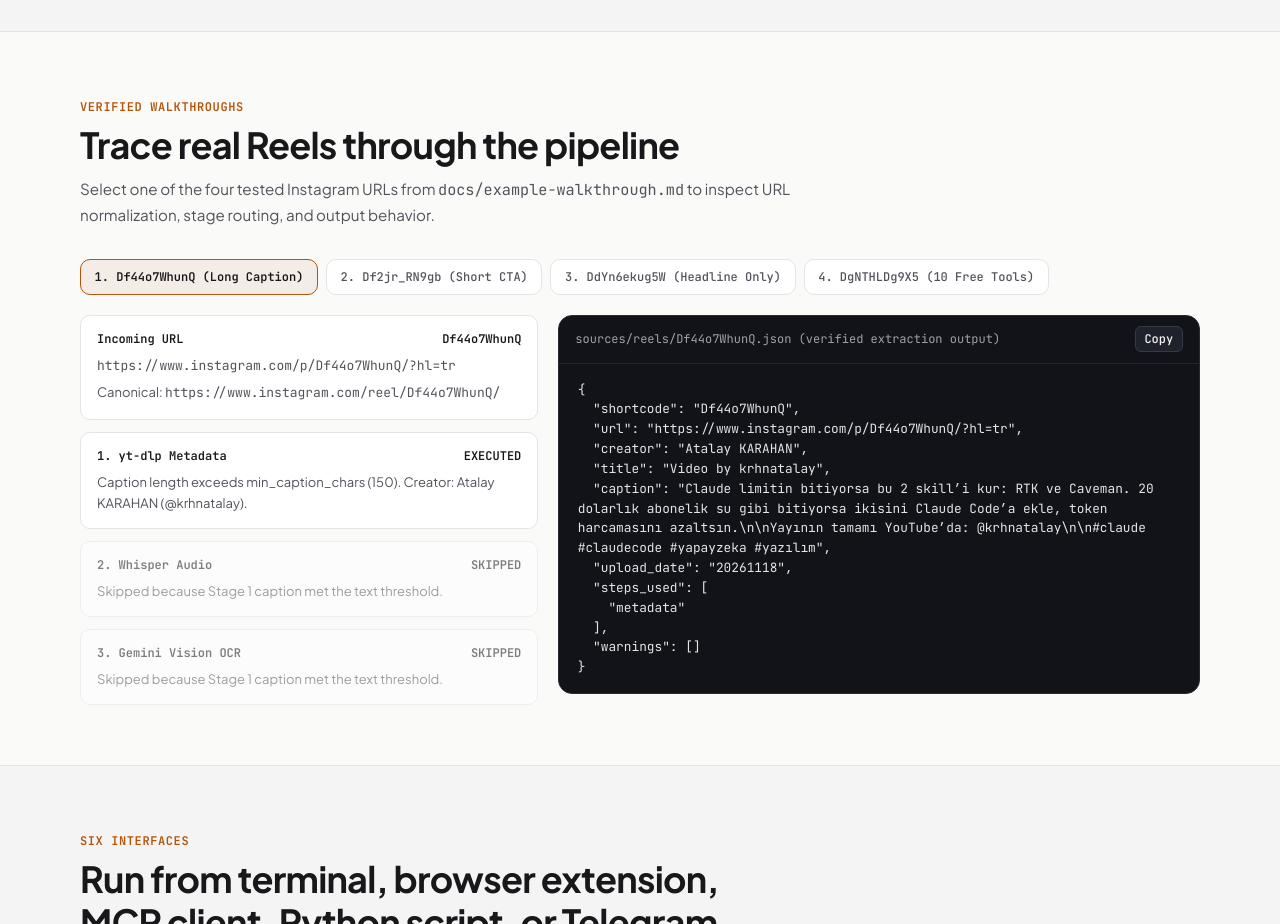
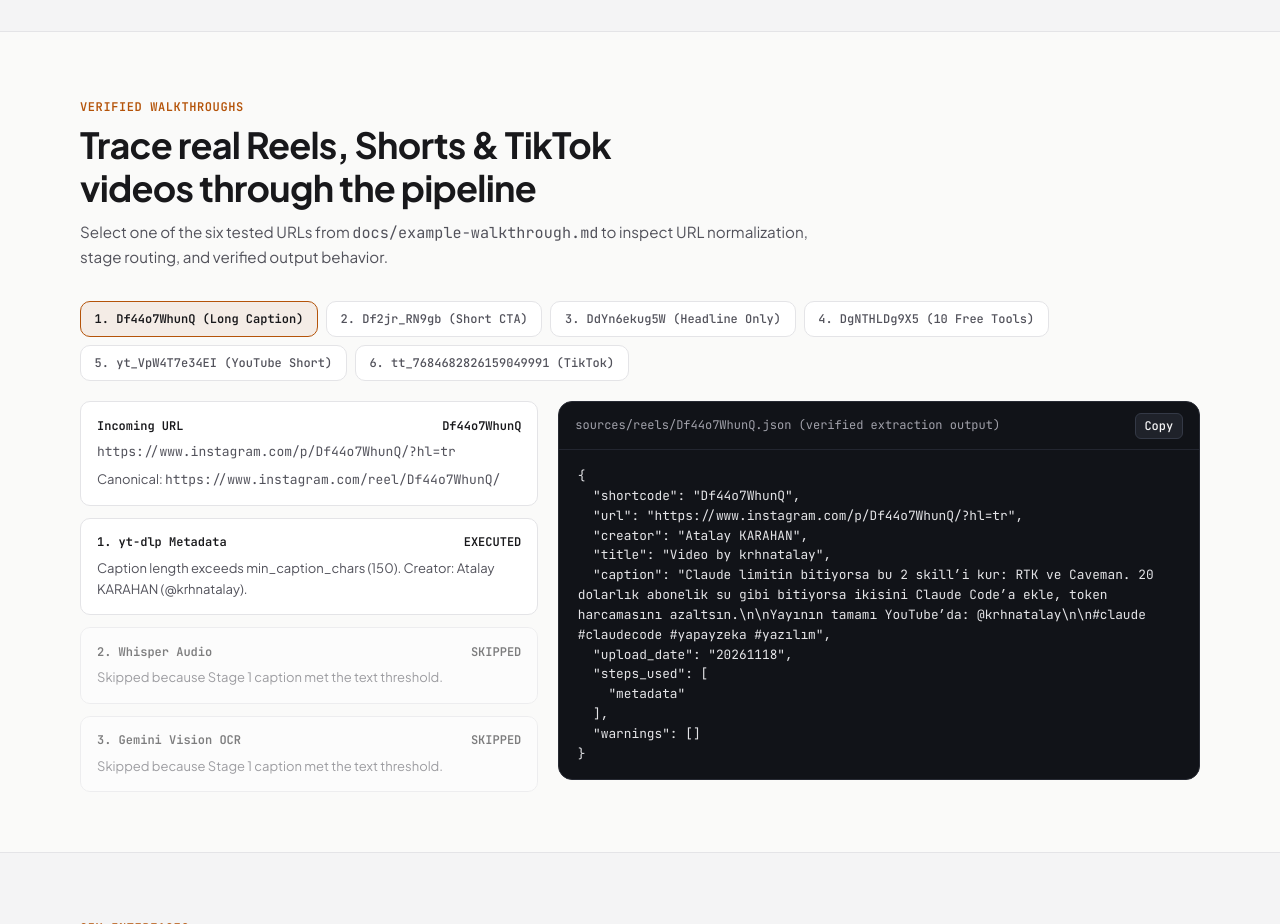
Before and after one commit to AtaCanYmc/reels-wiki, a browser extension: page site/index.html in a window 1280 px wide. Shown: the part 1320-2244 px from the top of the page. Drawn offline with Linux system fonts and the light colour scheme.

Commit message:
feat: enhance example walkthrough and documentation for YouTube Shorts and TikTok support; update normalization and enqueue logic

```diff
--- a/site/index.html
+++ b/site/index.html
@@ -267,9 +267,9 @@
       <div class="container">
         <div class="section-header">
           <span class="section-kicker">Verified Walkthroughs</span>
-          <h2>Trace real Reels through the pipeline</h2>
+          <h2>Trace real Reels, Shorts &amp; TikTok videos through the pipeline</h2>
           <p class="section-desc">
-            Select one of the four tested Instagram URLs from <code>docs/example-walkthrough.md</code> to inspect URL normalization, stage routing, and output behavior.
+            Select one of the six tested URLs from <code>docs/example-walkthrough.md</code> to inspect URL normalization, stage routing, and verified output behavior.
           </p>
         </div>
 
@@ -278,6 +278,8 @@
           <button type="button" class="scenario-btn" data-scenario="df2j" aria-pressed="false">2. Df2jr_RN9gb (Short CTA)</button>
           <button type="button" class="scenario-btn" data-scenario="ddyn" aria-pressed="false">3. DdYn6ekug5W (Headline Only)</button>
           <button type="button" class="scenario-btn" data-scenario="dgnt" aria-pressed="false">4. DgNTHLDg9X5 (10 Free Tools)</button>
+          <button type="button" class="scenario-btn" data-scenario="ytvp" aria-pressed="false">5. yt_VpW4T7e34EI (YouTube Short)</button>
+          <button type="button" class="scenario-btn" data-scenario="tt76" aria-pressed="false">6. tt_7684682826159049991 (TikTok)</button>
         </div>
 
         <div class="sandbox-grid">
--- a/site/index.js
+++ b/site/index.js
@@ -208,6 +208,64 @@
           retries: 0
         }
       }, null, 2)
+    },
+    ytvp: {
+      shortcode: 'yt_VpW4T7e34EI',
+      rawUrl: 'https://www.youtube.com/shorts/VpW4T7e34EI',
+      canonicalUrl: 'https://www.youtube.com/shorts/VpW4T7e34EI',
+      stage1: { badge: 'EXECUTED', active: true, text: 'Empty caption; fetched Turkish ASR subtitles (1533 chars >= 150). Creator: Hurda Lab (72.0s).' },
+      stage2: { badge: 'SKIPPED', active: false, text: 'Skipped because Stage 1 subtitles met the text threshold without downloading audio.' },
+      stage3: { badge: 'SKIPPED', active: false, text: 'Skipped; no frame extraction needed.' },
+      outputPath: 'sources/reels/yt_VpW4T7e34EI.json (verified Groq synthesis)',
+      outputContent: JSON.stringify({
+        shortcode: 'yt_VpW4T7e34EI',
+        url: 'https://www.youtube.com/shorts/VpW4T7e34EI',
+        creator: 'Hurda Lab',
+        title: 'kart\u0131n kurumas\u0131n\u0131 bekliyorum   #electronic #arduino',
+        duration: 72.0,
+        upload_date: '20261030',
+        transcript_source: 'subtitles',
+        steps_used: ['metadata', 'subtitles'],
+        warnings: [],
+        note_path: 'learning/arduino-karti-bakim-onarim.md',
+        synthesis_metrics: {
+          provider: 'groq',
+          model: 'openai/gpt-oss-120b',
+          prompt_tokens: 1571,
+          completion_tokens: 739,
+          total_tokens: 2310,
+          retries: 0
+        }
+      }, null, 2)
+    },
+    tt76: {
+      shortcode: 'tt_7684682826159049991',
+      rawUrl: 'https://www.tiktok.com/@kodkatman/video/7684682826159049991',
+      canonicalUrl: 'https://www.tiktok.com/@_/video/7684682826159049991',
+      stage1: { badge: 'EXECUTED', active: true, text: 'Caption is 69 chars (< 150) and subtitles are empty. Creator: kodkatman (29.0s).' },
+      stage2: { badge: 'EXECUTED', active: true, text: 'Transcribed audio via Groq whisper-large-v3-turbo (383 chars Turkish transcript).' },
+      stage3: { badge: 'SKIPPED', active: false, text: 'Skipped once spoken transcript met min_transcript_chars (40).' },
+      outputPath: 'sources/reels/tt_7684682826159049991.json (verified Groq synthesis)',
+      outputContent: JSON.stringify({
+        shortcode: 'tt_7684682826159049991',
+        url: 'https://www.tiktok.com/@_/video/7684682826159049991',
+        creator: 'kodkatman',
+        caption: 'ESP32 ile EMO Robot Yap\u0131yoruz 1. #robot #emo #kendinyap #esp32 #maker',
+        duration: 29.0,
+        upload_date: '20260912',
+        transcript_source: 'groq',
+        steps_used: ['metadata', 'whisper:groq'],
+        warnings: [],
+        note_path: 'projects/esp32-emo-robot-yapimi.md',
+        synthesis_metrics: {
+          provider: 'groq',
+          model: 'openai/gpt-oss-120b',
+          prompt_tokens: 1256,
+          completion_tokens: 607,
+          total_tokens: 1863,
+          retries: 0
+        }
+      }, null, 2)
     }
   };
 
```
Also changed, not shown: 4 other files.
